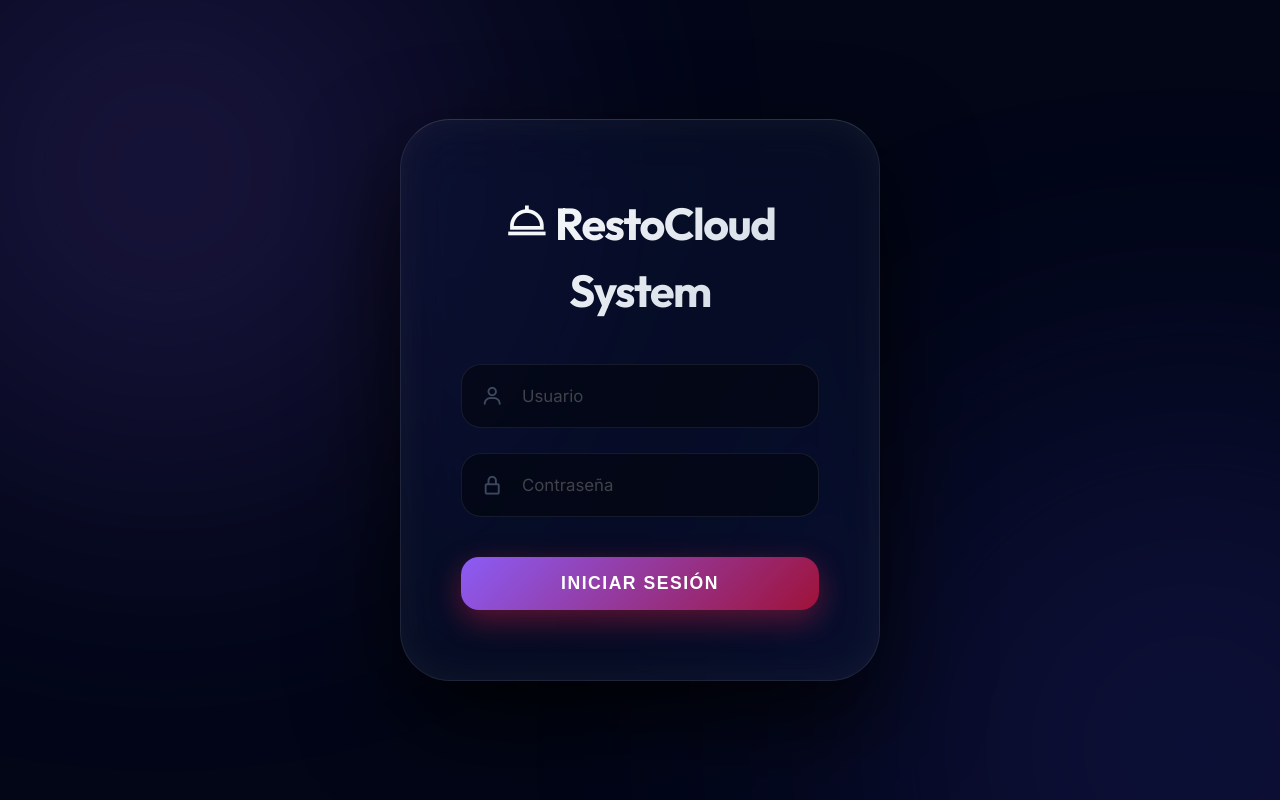
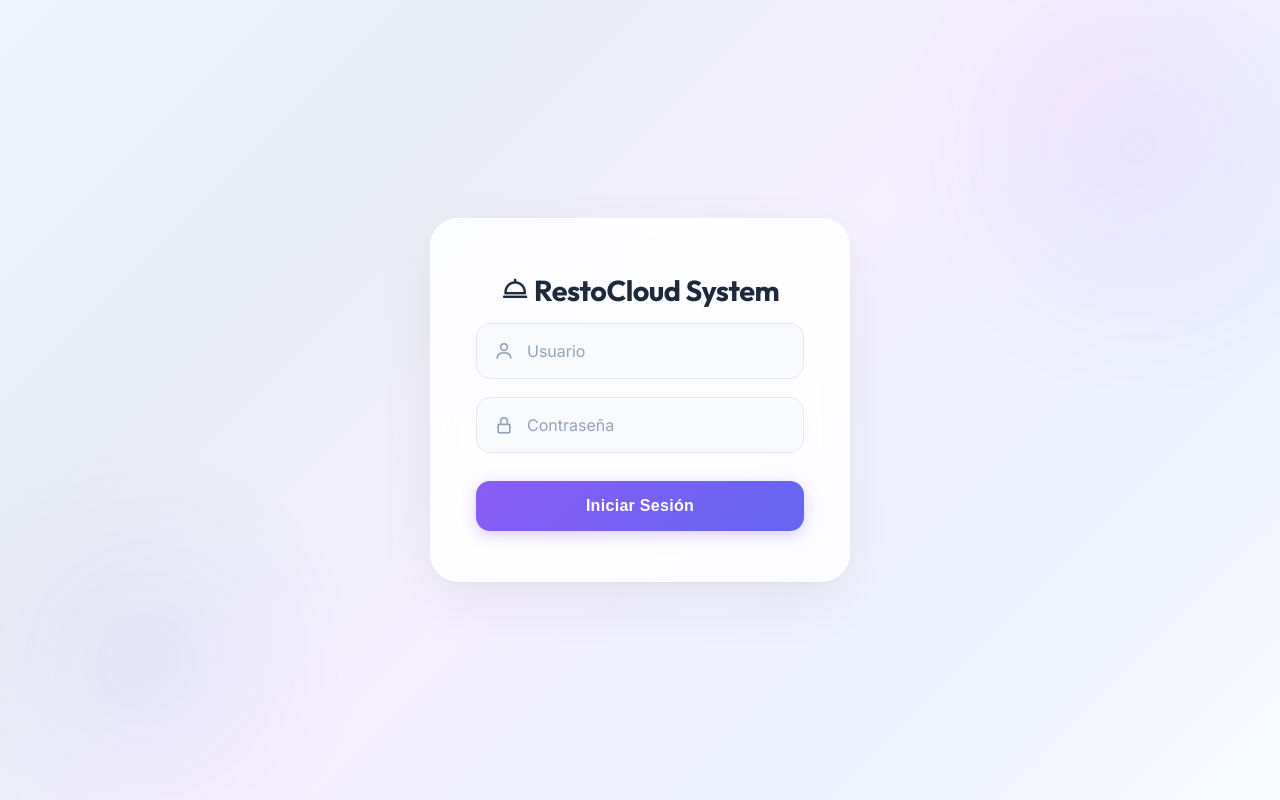
Before and after one commit to adohuken/RestoCloud, a PHP site: page / in a window 1280 px wide. Run offline with PHP 8.4, Linux system fonts and the light colour scheme; some libraries are stand-ins or nearby versions.

Commit message:
ui: rediseño login - tema claro, profesional y moderno

```diff
--- a/assets/css/restocloud-theme.css
+++ b/assets/css/restocloud-theme.css
@@ -1122,174 +1122,196 @@ body {
     margin-top: auto;
     width: 100%;
 }
-
 /* --- LOGIN MODULE --- */
-/* --- ELITE LOGIN OVERHAUL (GLASSMORPHISM 3.0) --- */
+/* --- CLEAN & MODERN LOGIN (LIGHT THEME) --- */
 .login-wrapper {
     min-height: 100vh;
     display: flex;
     align-items: center;
     justify-content: center;
-    background: #020617; /* Deepest Midnight */
+    background: linear-gradient(135deg, #f0f4ff 0%, #e8ecf4 25%, #f5f0ff 50%, #eef2ff 75%, #f8fafc 100%);
     position: relative;
     overflow: hidden;
     padding: 20px;
 }
 
-/* Advanced Mesh Gradient Blobs */
+/* Subtle decorative shapes */
 .login-wrapper::before,
-.login-wrapper::after,
-.login-blob-2 {
+.login-wrapper::after {
     content: '';
     position: absolute;
-    width: 600px;
-    height: 600px;
     border-radius: 50%;
-    filter: blur(140px);
     z-index: 0;
-    opacity: 0.18;
-    animation: blob-float 25s infinite alternate ease-in-out;
 }
 
 .login-wrapper::before {
-    background: var(--fc-primary);
-    top: -150px;
-    left: -150px;
+    width: 500px;
+    height: 500px;
+    background: radial-gradient(circle, rgba(139, 92, 246, 0.08) 0%, transparent 70%);
+    top: -100px;
+    right: -100px;
+    animation: login-float 20s infinite alternate ease-in-out;
 }
 
 .login-wrapper::after {
-    background: #4f46e5; /* Indigo accent */
-    bottom: -150px;
-    right: -150px;
-    animation-delay: -8s;
-}
-
-.login-blob-2 {
-    background: #ec4899; /* Pink accent */
-    top: 50%;
-    left: 50%;
-    transform: translate(-50%, -50%);
-    animation: blob-float-center 30s infinite alternate ease-in-out;
-    opacity: 0.1;
-}
-
-@keyframes blob-float {
+    width: 400px;
+    height: 400px;
+    background: radial-gradient(circle, rgba(99, 102, 241, 0.06) 0%, transparent 70%);
+    bottom: -80px;
+    left: -80px;
+    animation: login-float 25s infinite alternate-reverse ease-in-out;
+}
+
+@keyframes login-float {
     0% { transform: translate(0, 0) scale(1); }
-    100% { transform: translate(100px, 150px) scale(1.2); }
-}
-
-@keyframes blob-float-center {
-    0% { transform: translate(-50%, -50%) scale(1); }
-    100% { transform: translate(-30%, -40%) scale(1.3); }
+    100% { transform: translate(30px, -20px) scale(1.1); }
 }
 
 .login-container {
-    background: rgba(15, 23, 42, 0.45);
-    backdrop-filter: blur(35px) saturate(160%);
-    -webkit-backdrop-filter: blur(35px) saturate(160%);
-    border: 1px solid rgba(255, 255, 255, 0.1);
-    padding: 70px 60px;
-    border-radius: 50px;
+    background: rgba(255, 255, 255, 0.85);
+    backdrop-filter: blur(20px) saturate(180%);
+    -webkit-backdrop-filter: blur(20px) saturate(180%);
+    border: 1px solid rgba(255, 255, 255, 0.9);
+    padding: 50px 45px;
+    border-radius: 28px;
     width: 100%;
-    max-width: 480px;
+    max-width: 420px;
     position: relative;
     z-index: 10;
     box-shadow:
-        0 40px 100px rgba(0, 0, 0, 0.8),
-        inset 0 0 40px rgba(255, 255, 255, 0.05);
+        0 20px 60px rgba(0, 0, 0, 0.06),
+        0 1px 3px rgba(0, 0, 0, 0.04);
     text-align: center;
-    animation: fc-slide-up 1s cubic-bezier(0.16, 1, 0.3, 1);
-    border-top: 1px solid rgba(255, 255, 255, 0.15);
+    animation: fc-slide-up 0.8s cubic-bezier(0.16, 1, 0.3, 1);
 }
 
 .login-logo {
-    width: 100%;
-    max-width: 420px; /* Logo maximizado internamente */
-    margin: 0 auto 40px auto;
-    filter: drop-shadow(0 15px 30px rgba(0,0,0,0.6));
-    animation: logo-float-premium 5s infinite ease-in-out;
+    width: auto;
+    max-width: 180px;
+    max-height: 120px;
+    margin: 0 auto 30px auto;
+    filter: drop-shadow(0 4px 12px rgba(0,0,0,0.08));
+    animation: logo-breathe 4s infinite ease-in-out;
     display: block;
-}
-
-@keyframes logo-float-premium {
-    0%, 100% { transform: translateY(0) scale(1); }
-    50% { transform: translateY(-15px) scale(1.02); }
+    object-fit: contain;
+}
+
+@keyframes logo-breathe {
+    0%, 100% { transform: scale(1); }
+    50% { transform: scale(1.03); }
+}
+
+.login-header {
+    margin-bottom: 10px;
 }
 
 .login-header h1 {
-    font-size: 2.8em;
-    font-weight: 900;
-    margin-bottom: 20px;
-    letter-spacing: -1.5px;
-    background: linear-gradient(135deg, #fff 0%, #cbd5e1 100%);
-    -webkit-background-clip: text;
-    background-clip: text;
-    -webkit-text-fill-color: transparent;
-}
-
-/* Inputs Premium 3.0 */
+    font-size: 1.8em;
+    font-weight: 800;
+    margin-bottom: 8px;
+    letter-spacing: -0.5px;
+    color: #1e293b;
+    -webkit-text-fill-color: #1e293b;
+    background: none;
+}
+
+/* Inputs Clean Style */
 .login-input-wrapper {
     position: relative;
-    margin-bottom: 25px;
+    margin-bottom: 18px;
     text-align: left;
 }
 
 .login-input-wrapper i {
     position: absolute;
-    left: 20px;
+    left: 18px;
     top: 50%;
     transform: translateY(-50%);
-    color: var(--fc-text-sec);
-    font-size: 1.4rem;
-    transition: all 0.4s ease;
-    opacity: 0.6;
+    color: #94a3b8;
+    font-size: 1.25rem;
+    transition: all 0.3s ease;
+    z-index: 2;
 }
 
 .login-input-wrapper .fc-input {
-    padding-left: 60px !important;
-    background: rgba(0, 0, 0, 0.4) !important;
-    border: 1px solid rgba(255, 255, 255, 0.08) !important;
-    height: 64px;
-    font-size: 1.05rem;
-    border-radius: 20px !important;
-    color: white !important;
-    transition: all 0.4s cubic-bezier(0.175, 0.885, 0.32, 1.275) !important;
+    padding-left: 50px !important;
+    background: #f8fafc !important;
+    border: 1.5px solid #e2e8f0 !important;
+    height: 56px;
+    font-size: 1rem;
+    border-radius: 14px !important;
+    color: #1e293b !important;
+    transition: all 0.3s ease !important;
+    font-weight: 500;
+}
+
+.login-input-wrapper .fc-input::placeholder {
+    color: #94a3b8 !important;
+    font-weight: 400;
 }
 
 .login-input-wrapper .fc-input:focus {
-    border-color: var(--fc-primary) !important;
-    background: rgba(0, 0, 0, 0.6) !important;
-    box-shadow: 0 0 25px rgba(225, 29, 72, 0.25) !important;
-    transform: scale(1.02);
-}
-
+    border-color: #8b5cf6 !important;
+    background: #ffffff !important;
+    box-shadow: 0 0 0 4px rgba(139, 92, 246, 0.1) !important;
+    transform: none;
+}
+
+.login-input-wrapper .fc-input:focus ~ i,
 .login-input-wrapper .fc-input:focus + i {
-    color: var(--fc-primary);
+    color: #8b5cf6;
     opacity: 1;
-    transform: translateY(-50%) scale(1.1);
+    transform: translateY(-50%) scale(1.05);
 }
 
 .fc-login-btn {
     width: 100%;
     padding: 16px;
-    background: linear-gradient(135deg, var(--fc-primary) 0%, #9f1239 100%);
+    background: linear-gradient(135deg, #8b5cf6 0%, #6366f1 100%);
     color: white;
     border: none;
-    border-radius: 18px;
-    font-weight: 800;
-    font-size: 1.1rem;
+    border-radius: 14px;
+    font-weight: 700;
+    font-size: 1rem;
     cursor: pointer;
-    transition: all 0.4s cubic-bezier(0.175, 0.885, 0.32, 1.275);
-    margin-top: 15px;
-    box-shadow: 0 10px 30px rgba(225, 29, 72, 0.4);
-    text-transform: uppercase;
-    letter-spacing: 1.5px;
+    transition: all 0.3s ease;
+    margin-top: 10px;
+    box-shadow: 0 4px 15px rgba(139, 92, 246, 0.3);
+    text-transform: none;
+    letter-spacing: 0.3px;
 }
 
 .fc-login-btn:hover {
-    transform: translateY(-5px) scale(1.03);
-    box-shadow: 0 20px 50px rgba(225, 29, 72, 0.6);
-    filter: brightness(1.2);
+    transform: translateY(-2px);
+    box-shadow: 0 8px 25px rgba(139, 92, 246, 0.4);
+    filter: brightness(1.05);
+}
+
+.fc-login-btn:active {
+    transform: translateY(0);
+    box-shadow: 0 2px 10px rgba(139, 92, 246, 0.3);
+}
+
+/* Login error alert */
+.login-wrapper .alert-danger {
+    background: #fef2f2;
+    color: #dc2626;
+    border: 1px solid #fecaca;
+    border-radius: 12px;
+    padding: 12px 16px;
+    font-size: 0.9rem;
+    font-weight: 500;
+}
+
+/* Responsive */
+@media (max-width: 480px) {
+    .login-container {
+        padding: 40px 30px;
+        border-radius: 22px;
+    }
+    .login-logo {
+        max-width: 140px;
+    }
 }
 
 
```
